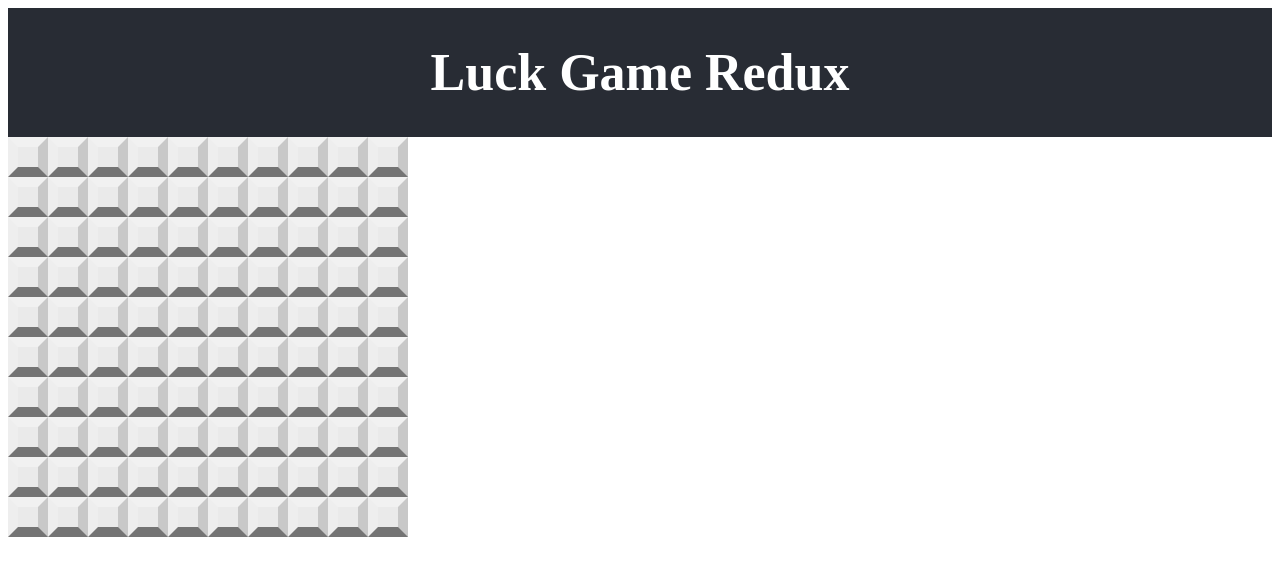
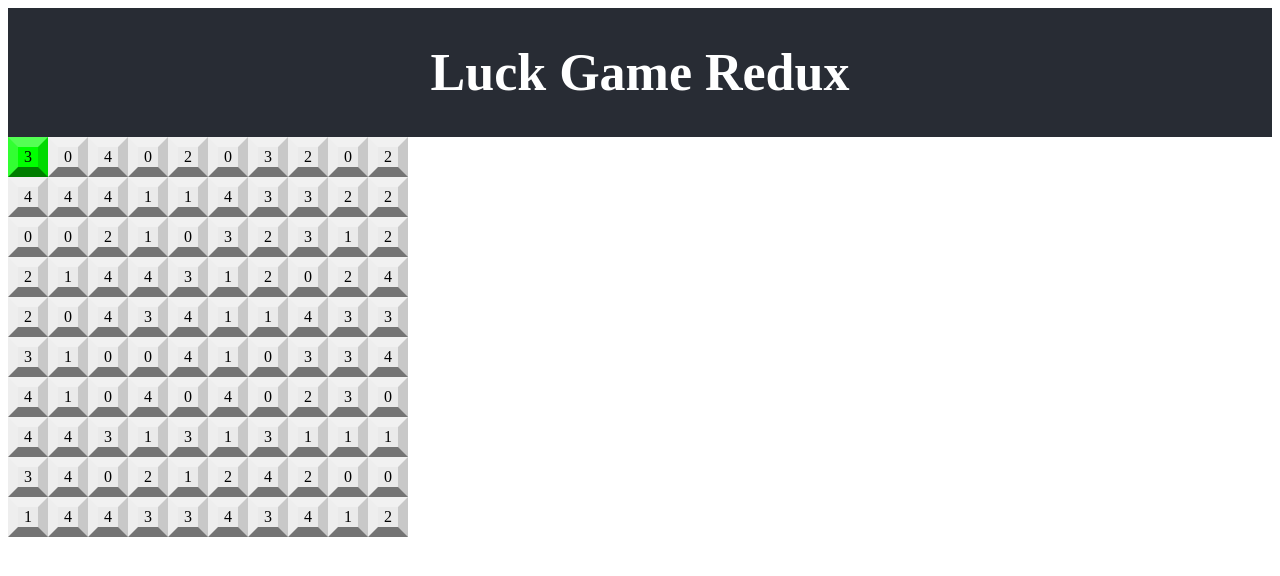
Before and after one commit to nurlanua/children-game, a React (Vite) app in the folder luck-game/: page / in a window 1280 px wide. Shown: the top 576 px of the page. Built offline with nearby package versions, Linux system fonts and the light colour scheme.

Commit message:
Implemented the numbers

```diff
--- a/luck-game/src/components/GridBoard.tsx
+++ b/luck-game/src/components/GridBoard.tsx
@@ -1,22 +1,49 @@
 import React from 'react'
 import GridSquare from './GridSquare'
 
-// Represents a 10 x 18 grid of grid squares
+// Represents a 10 x 10 grid of grid squares
 
 export default function GridBoard() {
 
-  // generates an array of 18 rows, each containing 10 GridSquares.
+  // generates an array of 10 rows, each containing 10 GridSquares.
+    const rows = 10;
+    const cols = 10;
 
+    const numberGrid: number[][] = []
+    const randomInt = (min: number, max: number) =>
+        Math.floor(Math.random() * (max - min + 1)) + min;
+
+    for (let row = 0; row < rows; row ++) {
+        const rowArray: number[] = [];
+        for (let col = 0; col < cols; col ++) {
+            rowArray.push(randomInt(0,4));
+        }
+        numberGrid.push(rowArray);
+    }
+
+    const targetNumber = numberGrid[0][0];
     const grid: JSX.Element[][] = [];
-    for (let row = 0; row < 10; row ++) {
-        grid.push([])
-        for (let col = 0; col < 10; col ++) {
-            grid[row].push(<GridSquare key ={`${col}${row}`} color="0" />)
+
+    for (let row = 0; row < rows; row++){
+        grid.push([]);
+        for (let col = 0; col < cols; col++){
+            const currentNumber = numberGrid[row][col];
+
+            const isTarget = (row === 0 && col === 0) ||
+                (row === 1 && col === 0 && numberGrid[row][col] === targetNumber) || // bottom
+                (row === 0 && col === 1 && numberGrid[row][col] === targetNumber);   // right
+
+            const color = isTarget ? "1":"0";
+
+            grid[row].push(
+                <GridSquare
+                  key={`${col}${row}}`}
+                  color={color}
+                  number={currentNumber}
+                  />
+            );
         }
     }
-
-  // The components generated in makeGrid are rendered in div.grid-board
-
     return (
         <div className='grid-board'>
             {grid}
--- a/luck-game/src/components/GridSquare.tsx
+++ b/luck-game/src/components/GridSquare.tsx
@@ -2,7 +2,9 @@ import React from 'react'
 
 // Represents a grid square with a color
 
-export default function GridSquare(props: { color: any }) {
+export default function GridSquare(props: { color: any, number: number }) {
   const classes = `grid-square color-${props.color}`
-  return <div className={classes} />
+  return <div className={classes}>
+    {props.number}
+  </div>
 }
--- a/luck-game/src/index.css
+++ b/luck-game/src/index.css
@@ -44,6 +44,9 @@
   border-top-color: var(--border-top-color);
   border-right-color: var(--border-right-color);
   border-bottom-color: var(--border-bottom-color);
+  display:flex;
+  align-items: center;
+  justify-content: center;
 }
 
 * {
```
